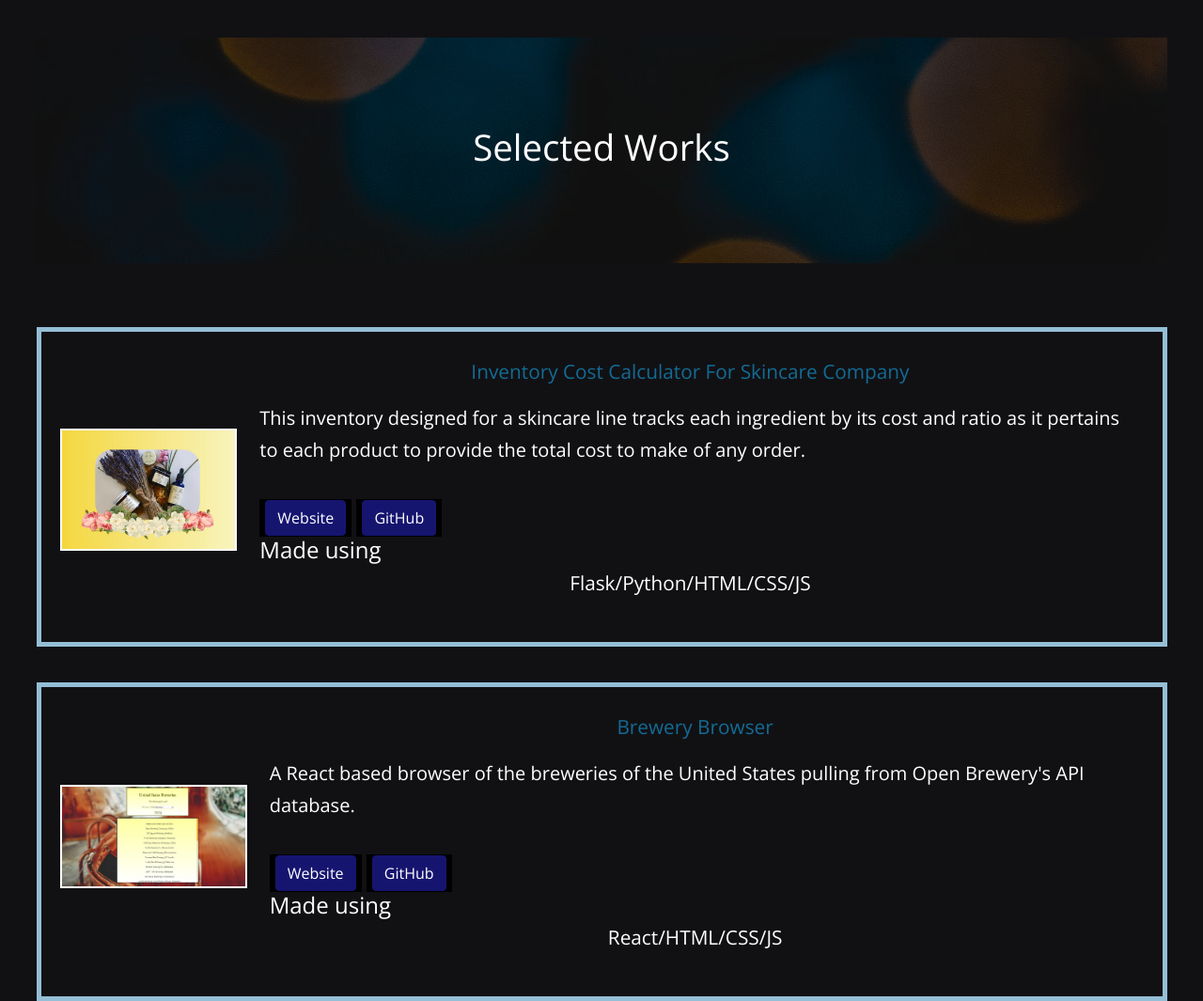
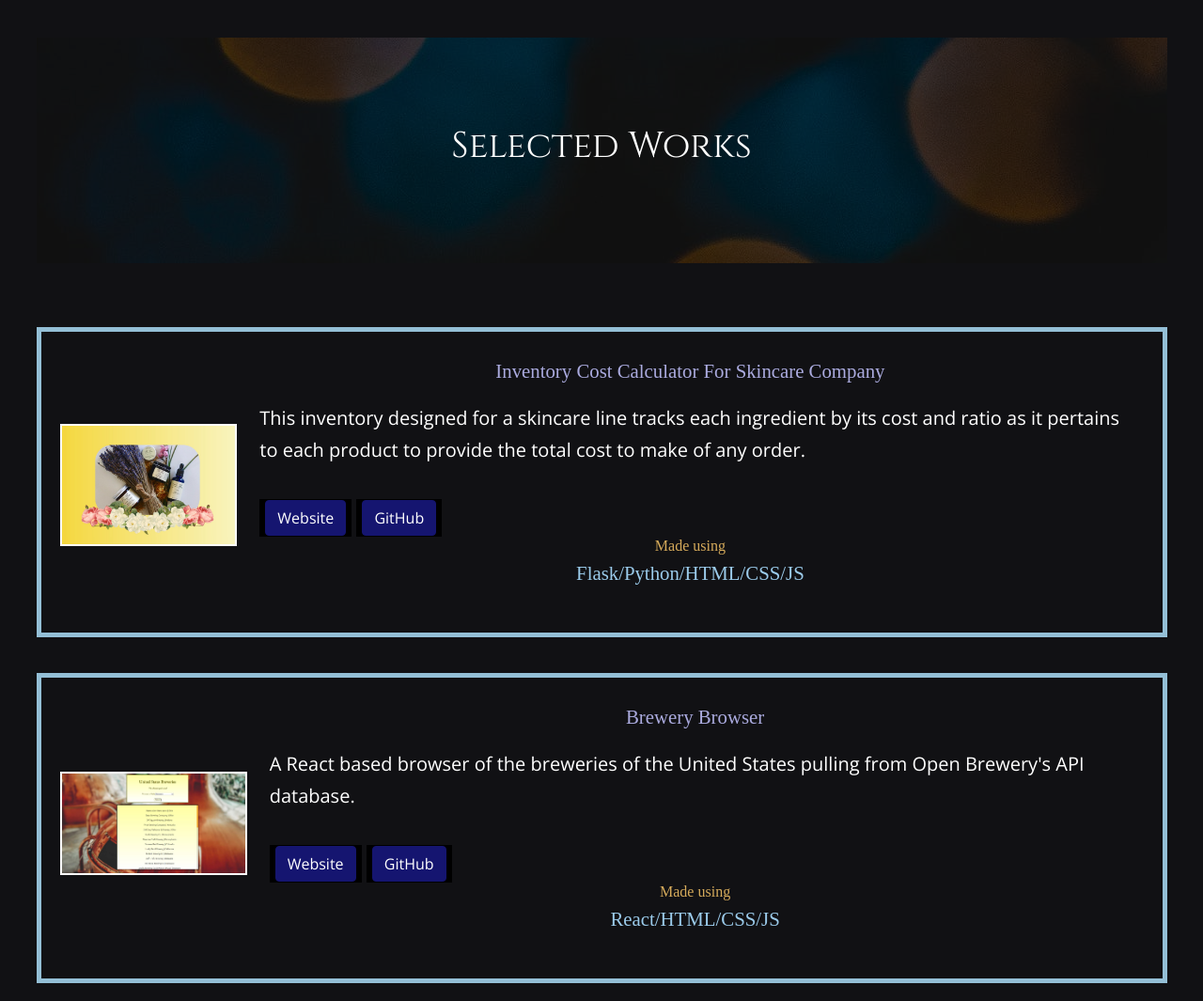
Before and after one commit to Kapitolos/PortfolioThomas, a plain HTML site: page index.html in a window 1280 px wide. Shown: the part 1560-2625 px from the top of the page at 94% size. Drawn offline with nearby package versions, Linux system fonts and the light colour scheme.

Commit message:
Add files via upload

```diff
--- a/css/tooplate-style.css
+++ b/css/tooplate-style.css
@@ -34,10 +34,24 @@ button {
 
 h2 {
   font-size: 2.4rem;
+  font-family: 'Cinzel', serif;
 }
 
 h3 {
   font-size: 1.3rem;
+  color: rgb(155, 203, 235);
+  font-family: 'Noto Serif JP', serif;
+}
+
+#made {
+  text-align: center;
+  font-size: 1rem;
+  font-family: 'Noto Serif JP', serif;
+  color: rgb(214, 171, 91);
+}
+
+#project-title {
+  color: rgb(171, 171, 223);
 }
 
 p {
```
